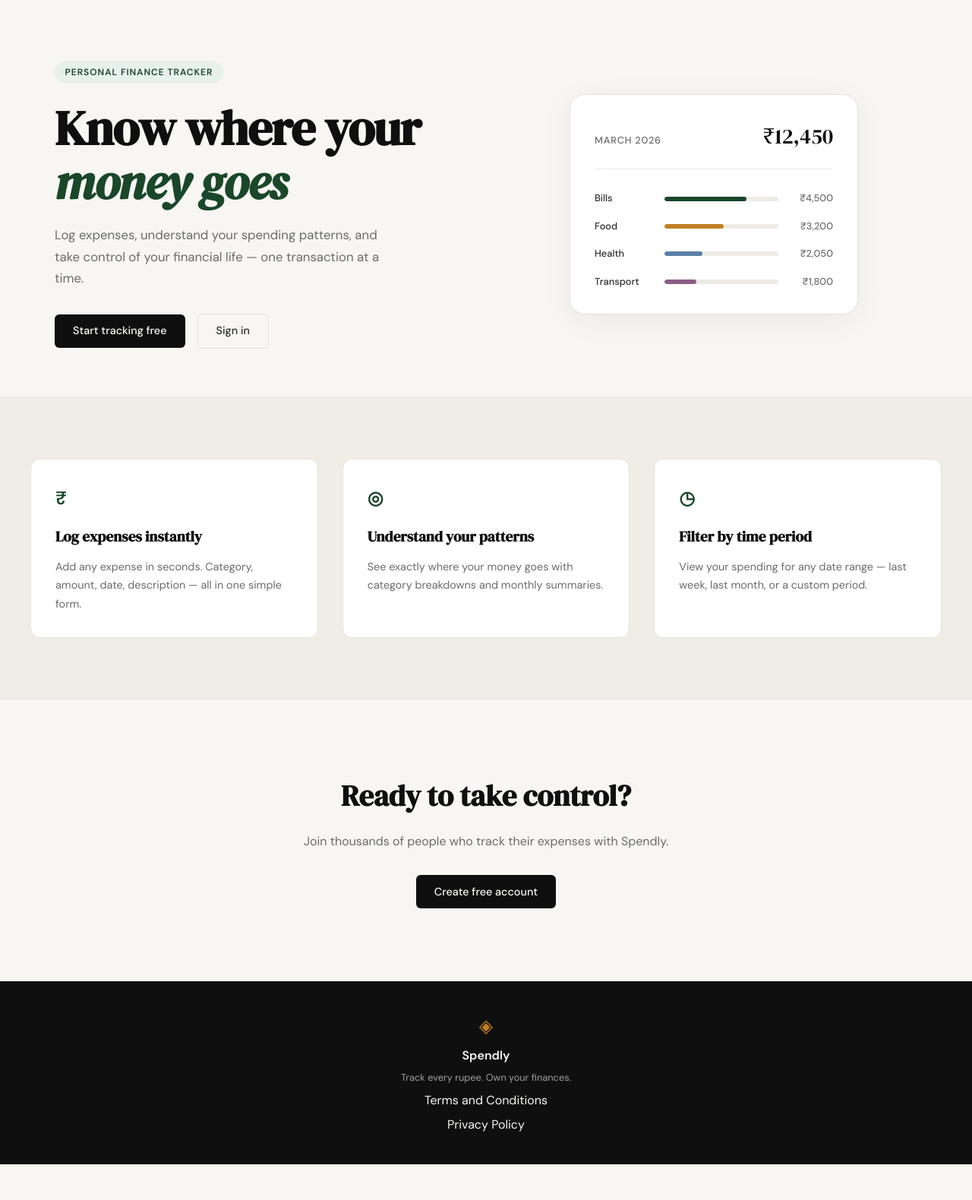
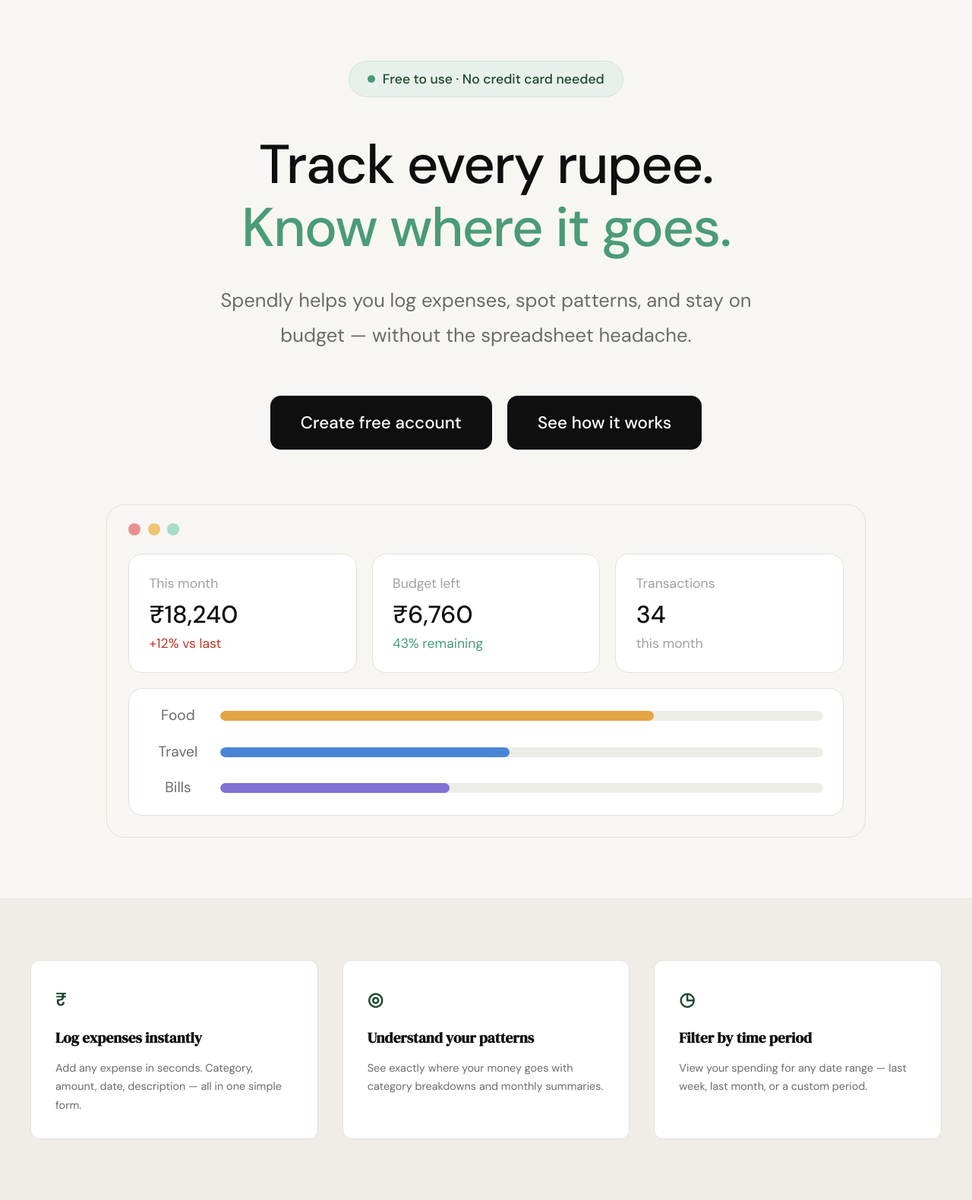
Before and after one commit to teadrinke/spendly, a Flask app: page / in a window 1280 px wide. Shown: the part 61-1641 px from the top of the page at 76% size. Before the commit the page ends 1594 px from the top, so only its background shows below. Run offline with Flask 3, Linux system fonts and the light colour scheme.

Commit message:
landing: redesign hero section to match mockup

```diff
--- a/static/css/style.css
+++ b/static/css/style.css
@@ -124,137 +124,193 @@ a { color: inherit; text-decoration: none; }
 /* ------------------------------------------------------------------ */
 
 .hero {
-    padding: 5rem 2rem 4rem;
-    display: grid;
-    grid-template-columns: 1fr 1fr;
-    gap: 4rem;
-    align-items: center;
+    padding: 5rem 2rem 5rem;
     max-width: var(--max-width);
     margin: 0 auto;
+    display: flex;
+    flex-direction: column;
+    align-items: center;
+    text-align: center;
+}
+
+.hero-inner {
+    display: flex;
+    flex-direction: column;
+    align-items: center;
+    width: 100%;
 }
 
 .hero-badge {
-    display: inline-block;
+    display: inline-flex;
+    align-items: center;
+    gap: 0.6rem;
     background: var(--accent-light);
     color: var(--accent);
-    font-size: 0.75rem;
-    font-weight: 600;
-    letter-spacing: 0.08em;
-    text-transform: uppercase;
-    padding: 0.35rem 0.85rem;
+    border: 1px solid #cfe6da;
+    font-size: 1.1rem;
+    font-weight: 500;
+    padding: 0.55rem 1.5rem;
     border-radius: 999px;
-    margin-bottom: 1.5rem;
+    margin-bottom: 3rem;
+}
+
+.hero-badge-dot {
+    width: 10px;
+    height: 10px;
+    border-radius: 50%;
+    background: #4a9b78;
 }
 
 .hero-title {
-    font-family: var(--font-display);
-    font-size: clamp(2.5rem, 5vw, 4rem);
-    line-height: 1.1;
+    font-family: var(--font-body);
+    font-weight: 500;
+    font-size: clamp(2.5rem, 7vw, 4.5rem);
+    line-height: 1.15;
     letter-spacing: -0.02em;
     color: var(--ink);
-    margin-bottom: 1.25rem;
+    margin-bottom: 2rem;
 }
 
-.hero-title em {
-    font-style: italic;
-    color: var(--accent);
+.hero-title-accent {
+    display: block;
+    color: #4a9b78;
 }
 
 .hero-subtitle {
-    font-size: 1.05rem;
+    font-size: clamp(1.1rem, 2.4vw, 1.6rem);
     color: var(--ink-muted);
-    line-height: 1.7;
-    max-width: 460px;
-    margin-bottom: 2rem;
+    line-height: 1.8;
+    max-width: 760px;
+    margin-bottom: 3.5rem;
 }
 
 .hero-actions {
     display: flex;
-    gap: 1rem;
-    align-items: center;
+    flex-wrap: wrap;
+    justify-content: center;
+    gap: 1.25rem;
 }
 
+.hero-actions .btn-hero {
+    display: inline-block;
+    background: var(--ink);
+    color: #fff;
+    font-family: var(--font-body);
+    font-size: 1.4rem;
+    font-weight: 500;
+    padding: 1.1rem 2.5rem;
+    border-radius: 14px;
+    transition: background 0.2s;
+}
+
+.hero-actions .btn-hero:hover { background: var(--accent); }
+
 /* ------------------------------------------------------------------ */
-/* Mock card (hero visual)                                             */
+/* Dashboard preview (hero visual)                                     */
 /* ------------------------------------------------------------------ */
 
 .hero-visual {
-    display: flex;
-    justify-content: center;
+    width: 100%;
+    max-width: 1000px;
+    margin-top: 4.5rem;
 }
 
-.mock-card {
+.dash {
+    background: var(--paper);
+    border: 1px solid var(--border);
+    border-radius: 24px;
+    padding: 1.5rem 1.75rem 1.75rem;
+    text-align: left;
+}
+
+.dash-dots {
+    display: flex;
+    gap: 0.6rem;
+    margin-bottom: 1.5rem;
+}
+
+.dash-dot {
+    width: 16px;
+    height: 16px;
+    border-radius: 50%;
+}
+
+.dash-dot-red { background: #e8908f; }
+.dash-dot-yellow { background: #f0c470; }
+.dash-dot-green { background: #a8dcc8; }
+
+.dash-stats {
+    display: grid;
+    grid-template-columns: repeat(3, 1fr);
+    gap: 1.25rem;
+    margin-bottom: 1.25rem;
+}
+
+.dash-stat,
+.dash-bars {
     background: var(--paper-card);
     border: 1px solid var(--border);
-    border-radius: var(--radius-lg);
-    padding: 2rem;
-    width: 100%;
-    max-width: 380px;
-    box-shadow: 0 8px 40px rgba(0,0,0,0.06);
+    border-radius: 18px;
 }
 
-.mock-card-header {
-    display: flex;
-    justify-content: space-between;
-    align-items: baseline;
-    margin-bottom: 1.75rem;
-    padding-bottom: 1.25rem;
-    border-bottom: 1px solid var(--border-soft);
+.dash-stat { padding: 1.5rem 1.65rem; }
+
+.dash-stat-label {
+    font-size: 1.1rem;
+    color: var(--ink-faint);
 }
 
-.mock-label {
-    font-size: 0.8rem;
+.dash-stat-value {
+    font-size: 2rem;
     font-weight: 500;
-    color: var(--ink-muted);
-    text-transform: uppercase;
-    letter-spacing: 0.06em;
+    color: var(--ink);
+    margin: 0.4rem 0 0.15rem;
+    line-height: 1.3;
 }
 
-.mock-total {
-    font-family: var(--font-display);
-    font-size: 1.75rem;
-    color: var(--ink);
+.dash-stat-note {
+    font-size: 1.1rem;
+    color: var(--ink-faint);
 }
 
-.mock-bars { display: flex; flex-direction: column; gap: 1rem; }
+.dash-stat-note.is-down { color: var(--danger); }
+.dash-stat-note.is-up { color: #4a9b78; }
 
-.mock-bar-row {
-    display: grid;
-    grid-template-columns: 80px 1fr 60px;
-    align-items: center;
-    gap: 0.75rem;
+.dash-bars {
+    padding: 1.25rem 1.65rem;
+    display: flex;
+    flex-direction: column;
+    gap: 1.05rem;
 }
 
-.mock-cat {
-    font-size: 0.8rem;
-    font-weight: 500;
-    color: var(--ink-soft);
+.dash-bar-row {
+    display: grid;
+    grid-template-columns: 76px 1fr;
+    align-items: center;
+    column-gap: 1.1rem;
 }
 
-.mock-bar-track {
-    height: 6px;
-    background: var(--border-soft);
+.dash-bar-label {
+    font-size: 1.2rem;
+    color: var(--ink-muted);
+    text-align: center;
+}
+
+.dash-bar-track {
+    height: 13px;
+    background: #eeece6;
     border-radius: 999px;
     overflow: hidden;
 }
 
-.mock-bar {
+.dash-bar {
     height: 100%;
-    background: var(--accent);
     border-radius: 999px;
-    transition: width 0.6s ease;
 }
 
-.mock-bar-2 { background: var(--accent-2); }
-.mock-bar-3 { background: #5b7fa6; }
-.mock-bar-4 { background: #8b5e83; }
-
-.mock-amt {
-    font-size: 0.8rem;
-    font-weight: 500;
-    color: var(--ink-muted);
-    text-align: right;
-}
+.dash-bar-food { background: #e5a443; }
+.dash-bar-travel { background: #4a85d6; }
+.dash-bar-bills { background: #7e72d4; }
 
 /* ------------------------------------------------------------------ */
 /* Buttons                                                             */
@@ -580,19 +636,14 @@ a { color: inherit; text-decoration: none; }
 /* ------------------------------------------------------------------ */
 
 @media (max-width: 900px) {
-    .hero {
-        grid-template-columns: 1fr;
-        text-align: center;
-    }
-
-    .hero-subtitle { max-width: 100%; }
-    .hero-actions { justify-content: center; }
-    .hero-visual { display: none; }
+    .dash-stats { grid-template-columns: 1fr; }
 
     .features-inner { grid-template-columns: 1fr; }
 }
 
 @media (max-width: 600px) {
     .nav-links a:not(.nav-cta) { display: none; }
-    .hero { padding: 3rem 1rem 2rem; }
+    .hero { padding: 3rem 1rem 3rem; }
+    .hero-actions .btn-hero { font-size: 1.1rem; padding: 0.9rem 1.75rem; }
+    .dash { padding: 1rem; }
 }
--- a/templates/landing.html
+++ b/templates/landing.html
@@ -6,55 +6,56 @@
 
 <section class="hero">
     <div class="hero-inner">
-        <div class="hero-badge">Personal Finance Tracker</div>
+        <div class="hero-badge"><span class="hero-badge-dot"></span>Free to use · No credit card needed</div>
         <h1 class="hero-title">
-            Know where your<br>
-            <em>money goes</em>
+            Track every rupee.
+            <span class="hero-title-accent">Know where it goes.</span>
         </h1>
         <p class="hero-subtitle">
-            Log expenses, understand your spending patterns,
-            and take control of your financial life —
-            one transaction at a time.
+            Spendly helps you log expenses, spot patterns, and stay
+            on budget — without the spreadsheet headache.
         </p>
         <div class="hero-actions">
-            <a href="{{ url_for('register') }}" class="btn-primary">Start tracking free</a>
-            <a href="{{ url_for('login') }}" class="btn-ghost">Sign in</a>
+            <a href="{{ url_for('register') }}" class="btn-hero">Create free account</a>
+            <a href="#features" class="btn-hero">See how it works</a>
         </div>
     </div>
     <div class="hero-visual">
-        <div class="mock-card">
-            <div class="mock-card-header">
-                <span class="mock-label">March 2026</span>
-                <span class="mock-total">₹12,450</span>
+        <div class="dash">
+            <div class="dash-dots">
+                <span class="dash-dot dash-dot-red"></span>
+                <span class="dash-dot dash-dot-yellow"></span>
+                <span class="dash-dot dash-dot-green"></span>
             </div>
-            <div class="mock-bars">
-                <div class="mock-bar-row">
-                    <span class="mock-cat">Bills</span>
-                    <div class="mock-bar-track">
-                        <div class="mock-bar" style="width: 72%"></div>
-                    </div>
-                    <span class="mock-amt">₹4,500</span>
+            <div class="dash-stats">
+                <div class="dash-stat">
+                    <div class="dash-stat-label">This month</div>
+                    <div class="dash-stat-value">₹18,240</div>
+                    <div class="dash-stat-note is-down">+12% vs last</div>
                 </div>
-                <div class="mock-bar-row">
-                    <span class="mock-cat">Food</span>
-                    <div class="mock-bar-track">
-                        <div class="mock-bar mock-bar-2" style="width: 52%"></div>
-                    </div>
-                    <span class="mock-amt">₹3,200</span>
+                <div class="dash-stat">
+                    <div class="dash-stat-label">Budget left</div>
+                    <div class="dash-stat-value">₹6,760</div>
+                    <div class="dash-stat-note is-up">43% remaining</div>
                 </div>
-                <div class="mock-bar-row">
-                    <span class="mock-cat">Health</span>
-                    <div class="mock-bar-track">
-                        <div class="mock-bar mock-bar-3" style="width: 33%"></div>
-                    </div>
-                    <span class="mock-amt">₹2,050</span>
+                <div class="dash-stat">
+                    <div class="dash-stat-label">Transactions</div>
+                    <div class="dash-stat-value">34</div>
+                    <div class="dash-stat-note">this month</div>
                 </div>
-                <div class="mock-bar-row">
-                    <span class="mock-cat">Transport</span>
-                    <div class="mock-bar-track">
-                        <div class="mock-bar mock-bar-4" style="width: 28%"></div>
-                    </div>
-                    <span class="mock-amt">₹1,800</span>
+            </div>
+            <div class="dash-bars">
+                <div class="dash-bar-row">
+                    <span class="dash-bar-label">Food</span>
+                    <div class="dash-bar-track"><div class="dash-bar dash-bar-food" style="width: 72%"></div></div>
+                </div>
+                <div class="dash-bar-row">
+                    <span class="dash-bar-label">Travel</span>
+                    <div class="dash-bar-track"><div class="dash-bar dash-bar-travel" style="width: 48%"></div></div>
+                </div>
+                <div class="dash-bar-row">
+                    <span class="dash-bar-label">Bills</span>
+                    <div class="dash-bar-track"><div class="dash-bar dash-bar-bills" style="width: 38%"></div></div>
                 </div>
             </div>
         </div>
```
